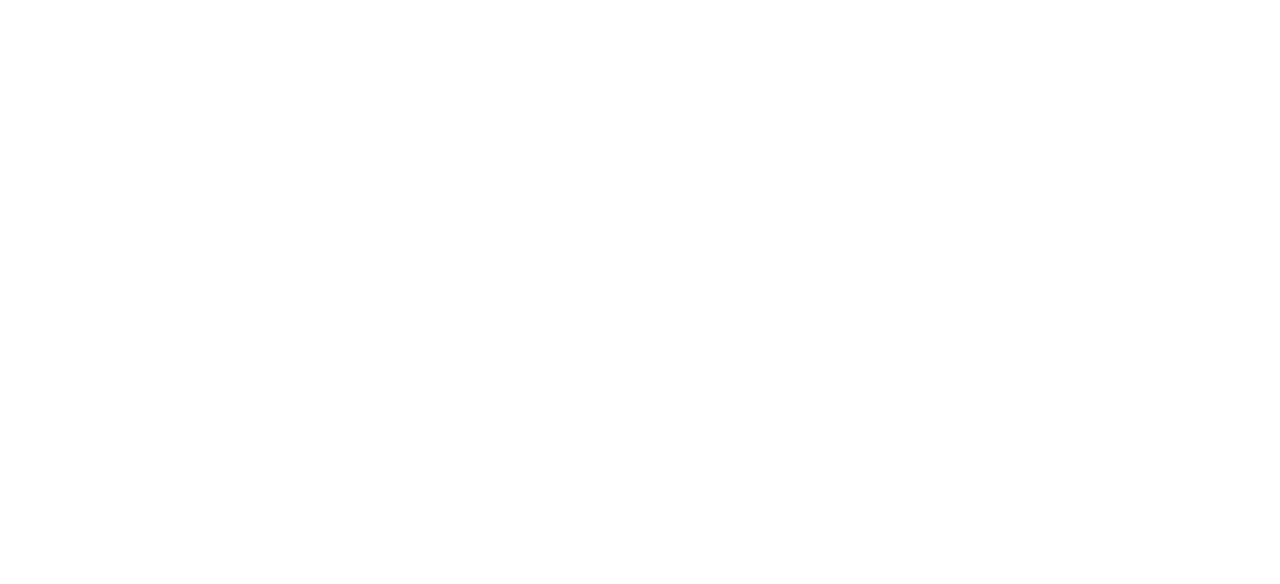
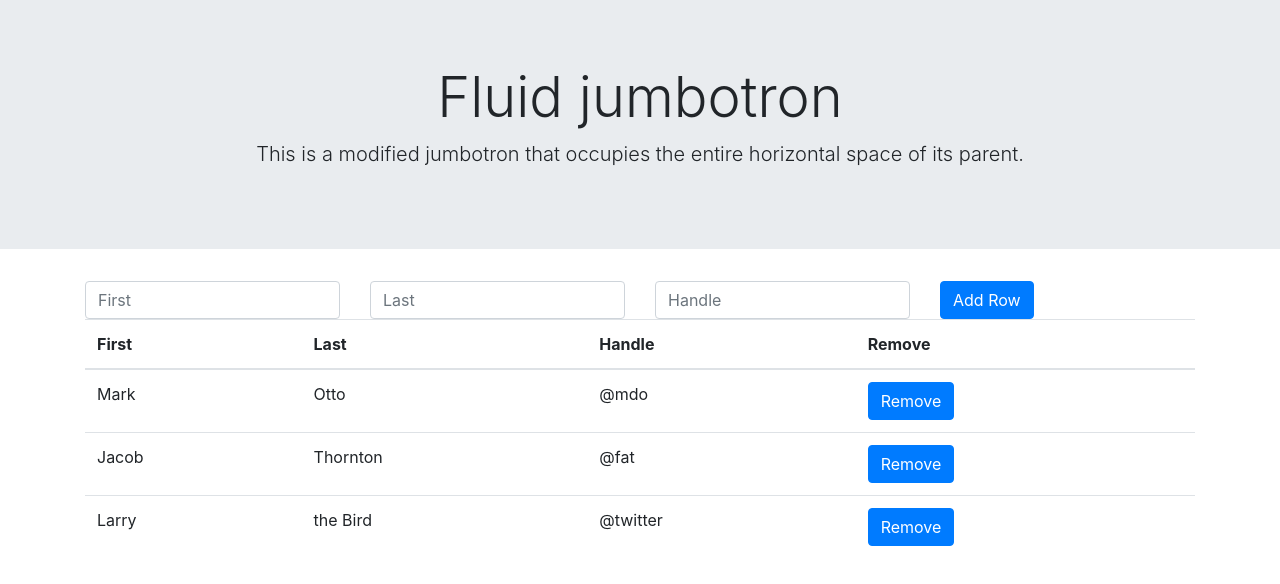
Before and after one commit to tesfayegari/SP_FEB2020, a plain HTML site: page jQuery/starterJQuery.html in a window 1280 px wide. Drawn offline with nearby package versions, Linux system fonts and the light colour scheme.

Commit message:
new starter with html

```diff
--- a/jQuery/starterJQuery.html
+++ b/jQuery/starterJQuery.html
@@ -12,7 +12,60 @@
 
 <body>
 
+  <div class="jumbotron jumbotron-fluid text-center">
+    <div class="container">
+      <h1 class="display-4">Fluid jumbotron</h1>
+      <p class="lead">This is a modified jumbotron that occupies the entire horizontal space of its parent.</p>
+    </div>
+  </div>
   <div class="container">
+    <div class="myForm">
+      <div class="row">
+        <div class="col">
+          <input type="text" class="form-control" placeholder="First ">
+        </div>
+        <div class="col">
+          <input type="text" class="form-control" placeholder="Last ">
+        </div>
+        <div class="col">
+          <input type="text" class="form-control" placeholder="Handle ">
+        </div>
+        <div class="col">
+          <input type="button" class="btn btn-primary" value="Add Row">
+        </div>
+
+      </div>
+    </div>
+    <table class="table">
+      <thead>
+        <tr>
+          <th scope="col">First</th>
+          <th scope="col">Last</th>
+          <th scope="col">Handle</th>
+          <th>Remove</th>
+        </tr>
+      </thead>
+      <tbody>
+        <tr>
+          <td>Mark</td>
+          <td>Otto</td>
+          <td>@mdo</td>
+          <td><a class="btn btn-primary" href="#" role="button">Remove</a></td>
+        </tr>
+        <tr>
+          <td>Jacob</td>
+          <td>Thornton</td>
+          <td>@fat</td>
+          <td><a class="btn btn-primary" href="#" role="button">Remove</a></td>
+        </tr>
+        <tr>
+          <td>Larry</td>
+          <td>the Bird</td>
+          <td>@twitter</td>
+          <td><a class="btn btn-primary" href="#" role="button">Remove</a></td>
+        </tr>
+      </tbody>
+    </table>
 
   </div>
 
```
